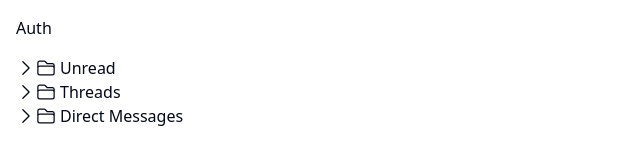
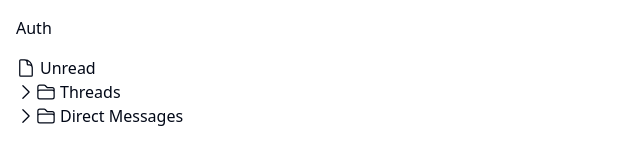
Before and after one commit to scla-sagauniv/hazimetenoosa, a React (Vite) app: page /memo in a window 1280 px wide. Shown: the top 160 px of the page, without its empty margins (0-640 px from the left). Built offline with nearby package versions, Linux system fonts and the light colour scheme.

Commit message:
フォルダーとファイルのアイコンの切り替え(shin)

```diff
--- a/src/components/TreeItem.tsx
+++ b/src/components/TreeItem.tsx
@@ -1,27 +1,33 @@
-// components/TreeItem.tsx
-import { useState } from 'react';
-import ChevronDownIcon from '@heroicons/react/24/outline/ChevronDownIcon';
-import FolderIcon from '@heroicons/react/24/outline/FolderIcon';
-import { TreeItemProps } from '@/types/index';
+import { useState } from 'react'
+import ChevronDownIcon from '@heroicons/react/24/outline/ChevronDownIcon'
+import FolderIcon from '@heroicons/react/24/outline/FolderIcon'
+import DocumentIcon from '@heroicons/react/24/outline/DocumentIcon'
+import { Node } from '@/types/index'
 
-export const TreeItem = ({ label, children, level = 0 }: TreeItemProps) => {
-  const [isOpen, setIsOpen] = useState(false);
+export const TreeItem = ({ label, isFolder, children, level = 0 }: Node) => {
+  const [isOpen, setIsOpen] = useState(false)
 
   const toggle = () => {
-    setIsOpen(!isOpen);
+    if (isFolder) {
+        setIsOpen(!isOpen)
+    }
   };
 
-  const indent = level * 20; // 20pxのインデントをレベルごとに追加
+  const indent = level * 20
+
+  const Icon = isFolder ? FolderIcon : DocumentIcon
 
   return (
-    <div style={{ paddingLeft: `${indent}px` }}> {/* ここでスタイルを適用 */}
+    <div style={{ paddingLeft: `${indent}px` }}>
       <div className="flex items-center" onClick={toggle}>
-        <ChevronDownIcon className={`w-5 h-5 transition-transform ${isOpen ? 'rotate-0' : '-rotate-90'}`} />
-        <FolderIcon className="w-5 h-5" />
+        {isFolder && (
+          <ChevronDownIcon className={`w-5 h-5 transition-transform ${isOpen ? 'rotate-0' : '-rotate-90'}`} />
+        )}
+        <Icon className="w-5 h-5" />
         <span className="ml-1">{label}</span>
       </div>
       {isOpen && children && children.map((child, index) => (
-        <TreeItem key={index} {...child} level={level + 1} /> // 子要素にレベルを1つ増やして渡す
+        <TreeItem key={index} {...child} level={level + 1} />
       ))}
     </div>
   );
--- a/src/pages/Memo.tsx
+++ b/src/pages/Memo.tsx
@@ -1,25 +1,24 @@
 import { TreeItem } from '@/components/TreeItem'
-import { TreeItemProps } from '@/types/index'
+import { Node } from '@/types/index'
 
-const items : TreeItemProps[] = [
-  { label: "Unread" },
-  { label: "Threads", children: [
-    { label: "General", children: [
-      { label: "shin" },
-      { label: "shin2" },
+const items: Node[] = [
+  { label: "Unread", isFolder: false },
+  { label: "Threads", isFolder: true, children: [
+    { label: "General", isFolder: true, children: [
+      { label: "shin", isFolder: false },
+      { label: "shin2", isFolder: false },
     ] },
-    { label: "Random" },
-    { label: "Open Source Projects" },
+    { label: "Random", isFolder: false },
+    { label: "Open Source Projects", isFolder: false },
   ]},
-  { label: "Direct Messages", children: [
-    { label: "Alice" },
-    { label: "Alice2" },
-    { label: "Bob2" },
-    { label: "Charlie2" },
-    { label: "Bob" },
+  { label: "Direct Messages", isFolder: true, children: [
+    { label: "Alice", isFolder: false },
+    { label: "Alice2", isFolder: false },
+    { label: "Bob2", isFolder: false },
+    { label: "Charlie2", isFolder: false },
+    { label: "Bob", isFolder: false },
   ]},
-]
-
+];
 
 export const Memo = () => {
   return (
@@ -29,5 +28,5 @@ export const Memo = () => {
         {items.map((item, index) => <TreeItem key={index} {...item} level={0} />)}
       </div>
     </div>
-  );
-};
+  )
+}
--- a/src/types/index.ts
+++ b/src/types/index.ts
@@ -1,5 +1,6 @@
-export interface TreeItemProps {
+export interface Node {
     label: string;
-    children?: TreeItemProps[];
+    isFolder: boolean;
+    children?: Node[];
     level?: number;
   }
```
